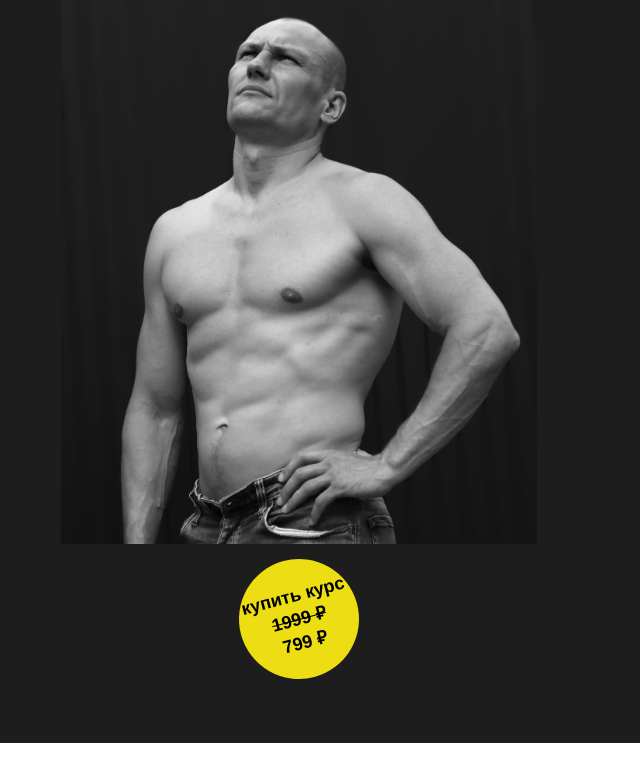
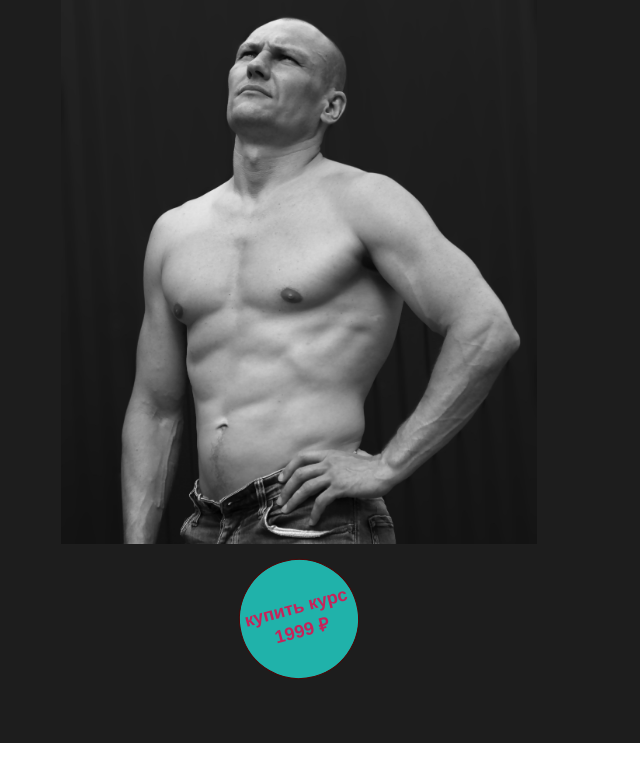
Before and after one commit to Igor-Polonskiy/PolikarpovLanding, a plain HTML site: page index.html in a window 1280 px wide. Shown: the part 57-817 px from the top of the page, without its empty margins (341-981 px from the left). Drawn offline with Linux system fonts and the light colour scheme.

Commit message:
поменял конпку и цветт

```diff
--- a/css/style.css
+++ b/css/style.css
@@ -1,6 +1,3 @@
-*{
-    --yelow_color: rgb(236, 222, 19);
-}
 body {
     padding: 0;
     margin: 0;
@@ -9,7 +6,7 @@ body {
 
 header {
     background-color: #1d1d1d;
-    color: var(--yelow_color);
+    color: lightseagreen;;
     font-size: 20px;
     height: 100vh;
 
@@ -57,28 +54,17 @@ header {
 }
 .join{
     transform: rotate(-15deg);
-    background-color: var(--yelow_color);
+    background-color: lightseagreen;;
     height: 120px;
     width: 120px;
     font-size: 18px;
     font-weight: 700;
-    color: black;
+    color: rgb(199, 34, 89);
     border-radius: 50%;
-    border: none;
+    border: 1px solid #4b0707;
     outline: none;
     cursor: pointer;
-    animation: radial-pulse 1s infinite;
 }
-
-@keyframes radial-pulse {
-    0% {
-      box-shadow: 0 0 0 0px rgba(167, 190, 35, 0.5);
-    }
-
-    100% {
-      box-shadow: 0 0 0 40px rgba(0, 0, 0, 0);
-    }
-  }
 section {
     box-sizing: border-box;
     padding: 20px;
@@ -103,7 +89,7 @@ section {
     box-sizing: border-box;
     width: 20px;
     padding-right: 35px;
-    color:var(--yelow_color);
+    color:lightseagreen;
 }
 .result_img{
     display: flex;
--- a/index.html
+++ b/index.html
@@ -19,7 +19,7 @@
                 <div class="header_title">Школа твоего тела</div>
                 <div class="header_img"></div>
                 <div class="join_wrapper">
-                    <button class="join">купить курс<br> <strike>1999 ₽</strike><br>799 ₽</button>
+                    <button class="join">купить курс<br>1999 ₽</button>
                 </div>
 
             </div>
```
